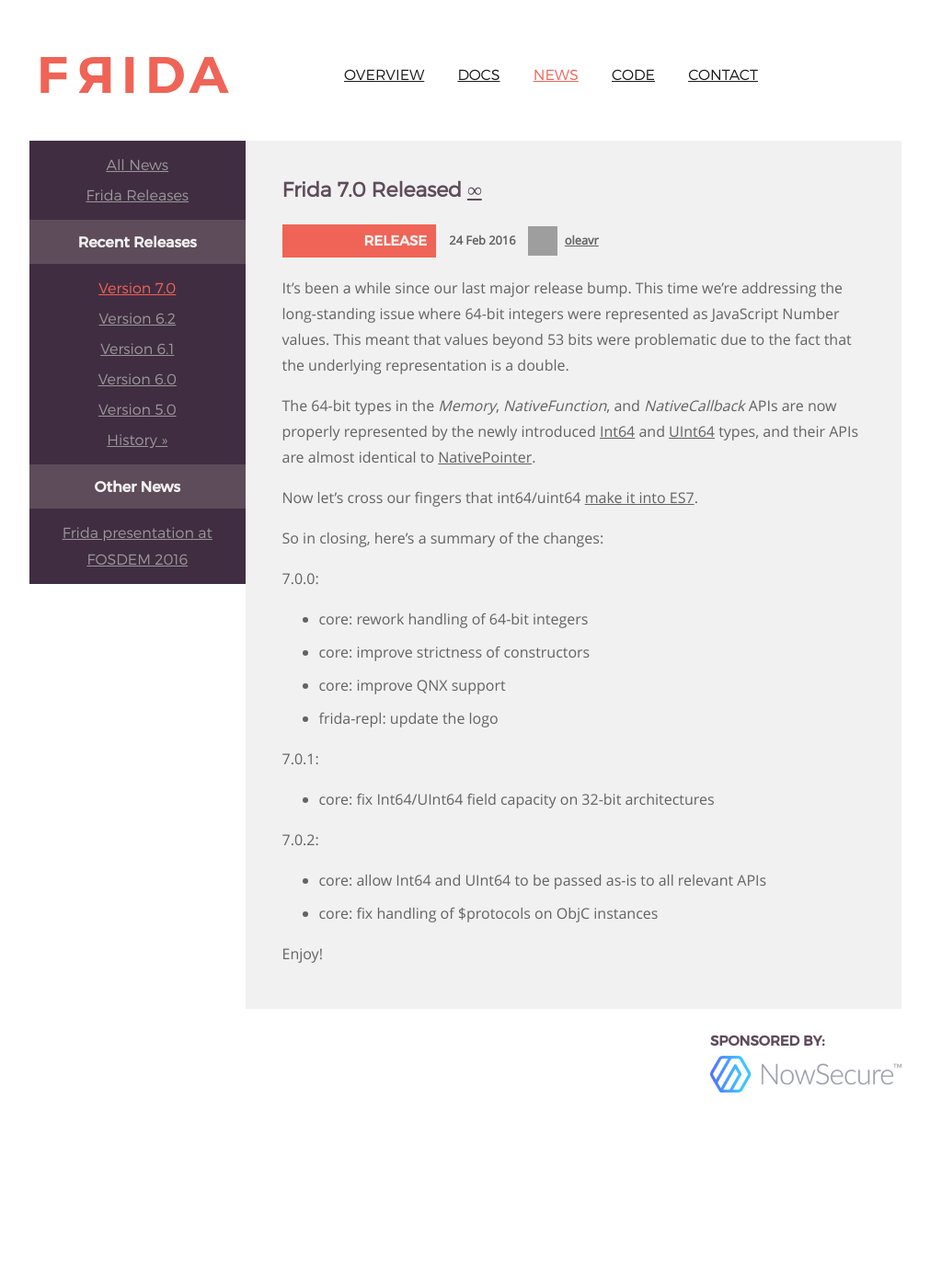
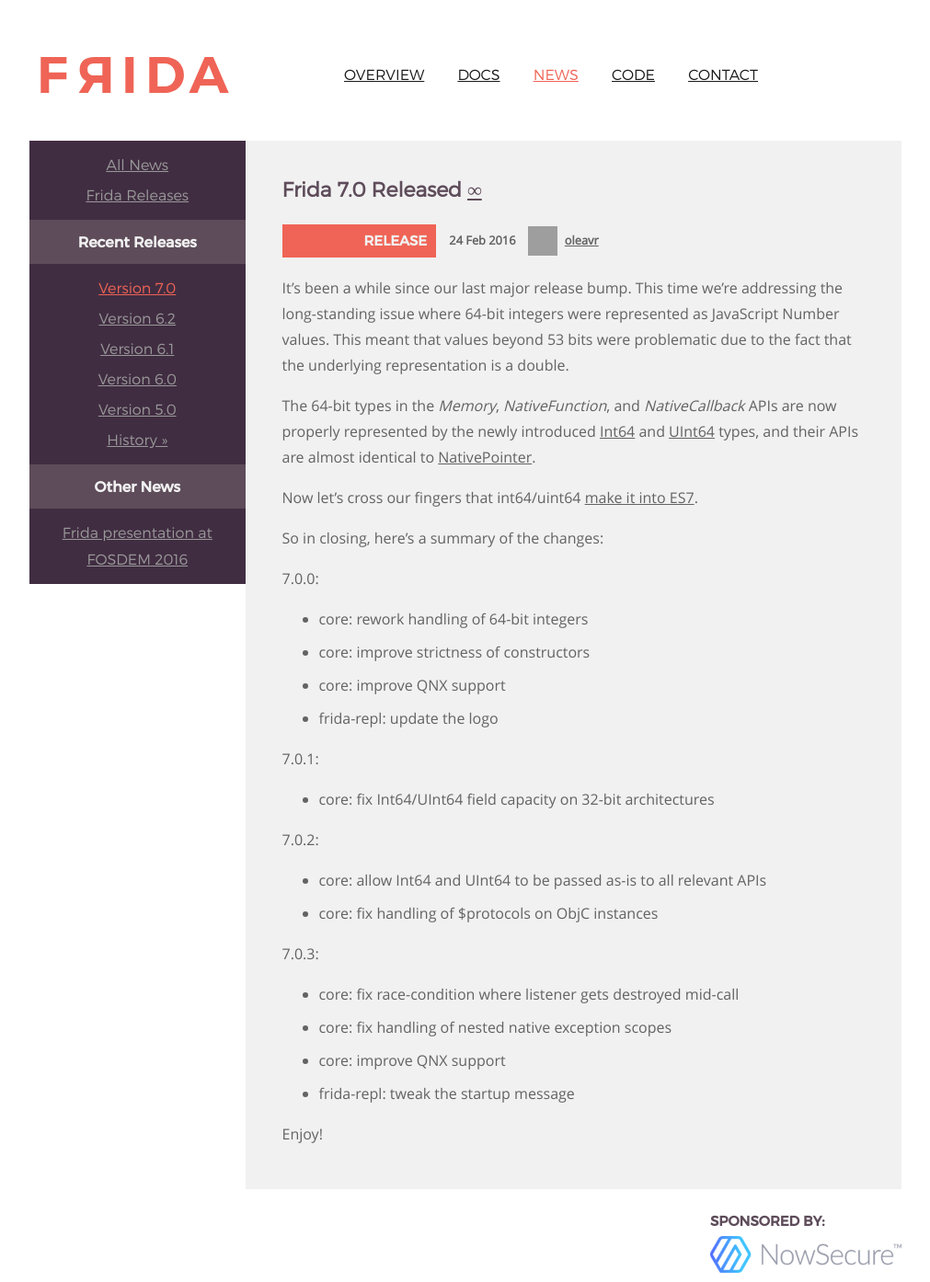
Before and after one commit to frida/frida-website, a Jekyll site: the page built from _posts/2016-02-24-frida-7-0-released.markdown, in a window 1280 px wide. Shown: the whole page at 92% size, without its empty margins (129-1140 px from the left). Built offline with Jekyll 4.4.1, drawn with Linux system fonts in a browser that asks for light colours; before the commit the page ends 1198 px from its top, so only the background shows below that; grey boxes are pictures that could not be loaded.

Commit message:
Add release notes for 7.0.3

```diff
--- a/_posts/2016-02-24-frida-7-0-released.markdown
+++ b/_posts/2016-02-24-frida-7-0-released.markdown
@@ -37,4 +37,11 @@ So in closing, here's a summary of the changes:
 - core: allow Int64 and UInt64 to be passed as-is to all relevant APIs
 - core: fix handling of $protocols on ObjC instances
 
+7.0.3:
+
+- core: fix race-condition where listener gets destroyed mid-call
+- core: fix handling of nested native exception scopes
+- core: improve QNX support
+- frida-repl: tweak the startup message
+
 Enjoy!
```
